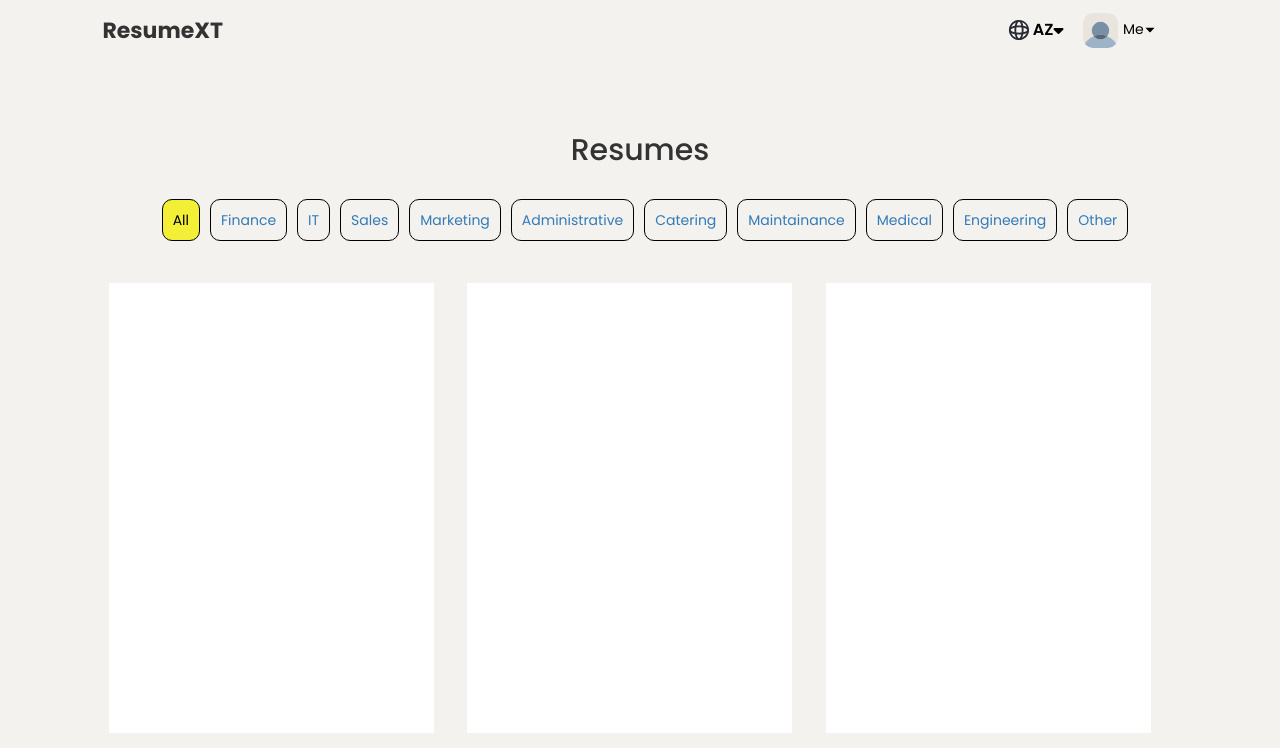
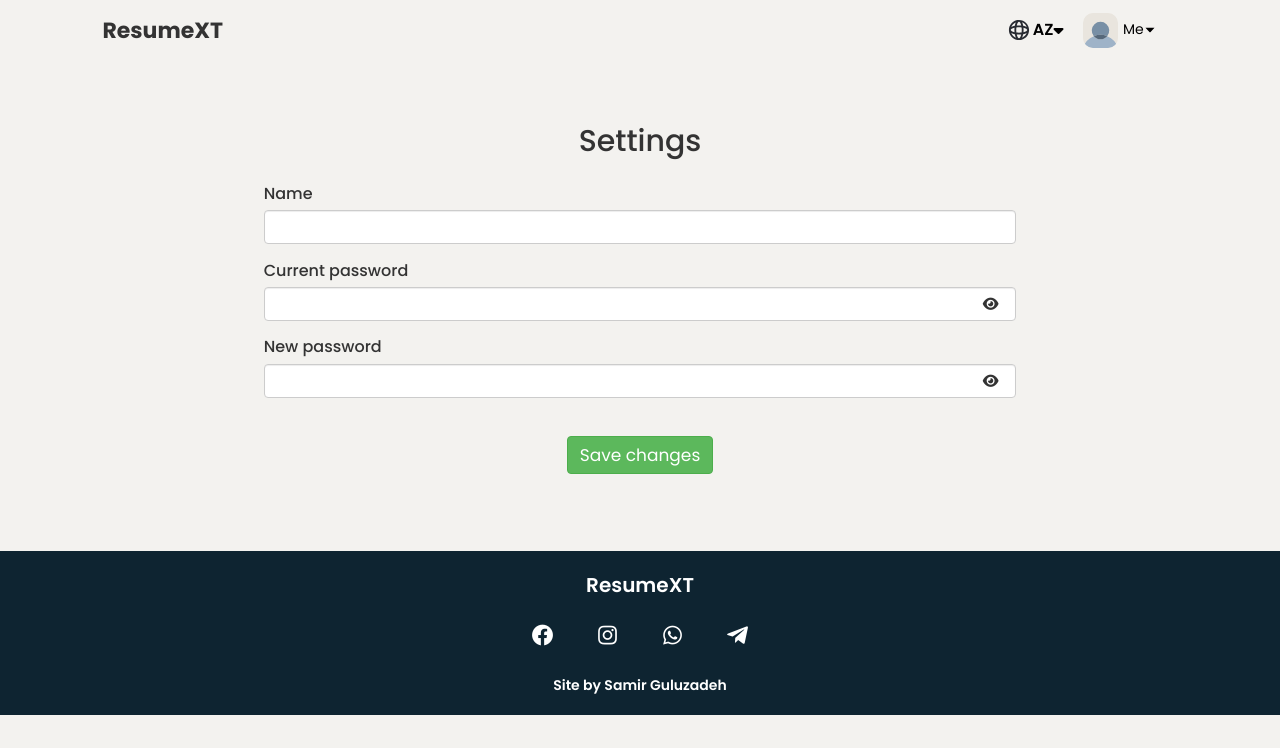
Before and after one commit to samirquluzade/ResumeBuilder, a React (Create React App) app: page / in a window 1280 px wide. Shown: the top 748 px of the page. Built offline with nearby package versions, Linux system fonts and the light colour scheme.

Commit message:
Created:(Settings screen and some styles)

```diff
--- /dev/null
+++ b/src/components/Settings.js
@@ -0,0 +1,94 @@
+import React, {useState} from 'react';
+import styled from "styled-components";
+
+const Settings = () => {
+
+    const [showPassword,setShowPassword] = useState(false);
+    const [newPassword,setNewPassword] = useState(false);
+
+    return(
+        <Section>
+            <SectionName>
+                <h2>Settings</h2>
+            </SectionName>
+            <Form>
+                <Label htmlFor="name">Name</Label>
+                <Input type="text" name="name" className="form-control"/>
+                <Label htmlFor="password">Current password</Label>
+                { !showPassword ? (
+                        <>
+                            <Input type="password" name="password" className="form-control"/>
+                            <i className="fas fa-eye" onClick={() => setShowPassword(true)}></i>
+                        </>)
+                    :
+                    (
+                        <>
+                            <Input type="text" name="password" className="form-control"/>
+                            <i className="fas fa-eye-slash" onClick={() => setShowPassword(false)}></i>
+                        </>)
+                }
+                <Label htmlFor="new_password">New password</Label>
+                { !newPassword ? (
+                        <>
+                            <Input type="password" name="new_password" className="form-control"/>
+                            <i className="fas fa-eye" onClick={() => setNewPassword(true)}></i>
+                        </>)
+                    :
+                    (
+                        <>
+                            <Input type="text" name="new_password" className="form-control"/>
+                            <i className="fas fa-eye-slash" onClick={() => setNewPassword(false)}></i>
+                        </>)
+                }
+                <SaveButton>
+                    <button className="btn btn-success">Save changes</button>
+                </SaveButton>
+            </Form>
+        </Section>
+    );
+};
+
+const Section = styled.div`
+    margin: 6% 8%;
+    @media(max-width: 768px){
+      margin: 18% 8%;
+    }
+`;
+
+const SectionName = styled.div`
+  text-align: center;
+`;
+
+const Label = styled.label`
+  font-size: 16px;
+  margin-top: 2%;
+  font-weight: 500;
+`;
+
+const Input = styled.input`
+  position: relative;
+  &:focus{
+    outline: none!important;
+    box-shadow: none!important;
+    border:1px solid #000000;
+  }
+`;
+
+const Form = styled.form`
+  margin: 0 15%;
+  i{
+    position: absolute;
+    transform: translateY(-170%);
+    right: 22%;
+  }
+`;
+
+const SaveButton = styled.div`
+  padding-top: 5%;
+  text-align: center;
+  button{
+    font-size: 17px;
+  }
+`;
+
+export default Settings;
--- a/src/components/User.js
+++ b/src/components/User.js
@@ -1,13 +1,15 @@
 import React from 'react';
 import UserHeader from "./UserHeader";
 import MainUserSection from "./MainUserSection";
+import Settings from "./Settings";
 import Footer from "./Footer";
 
 const User = () => {
     return(
         <>
         <UserHeader />
-        <MainUserSection />
+        {/*<MainUserSection />*/}
+        <Settings />
         <Footer/>
         </>
     )
```
